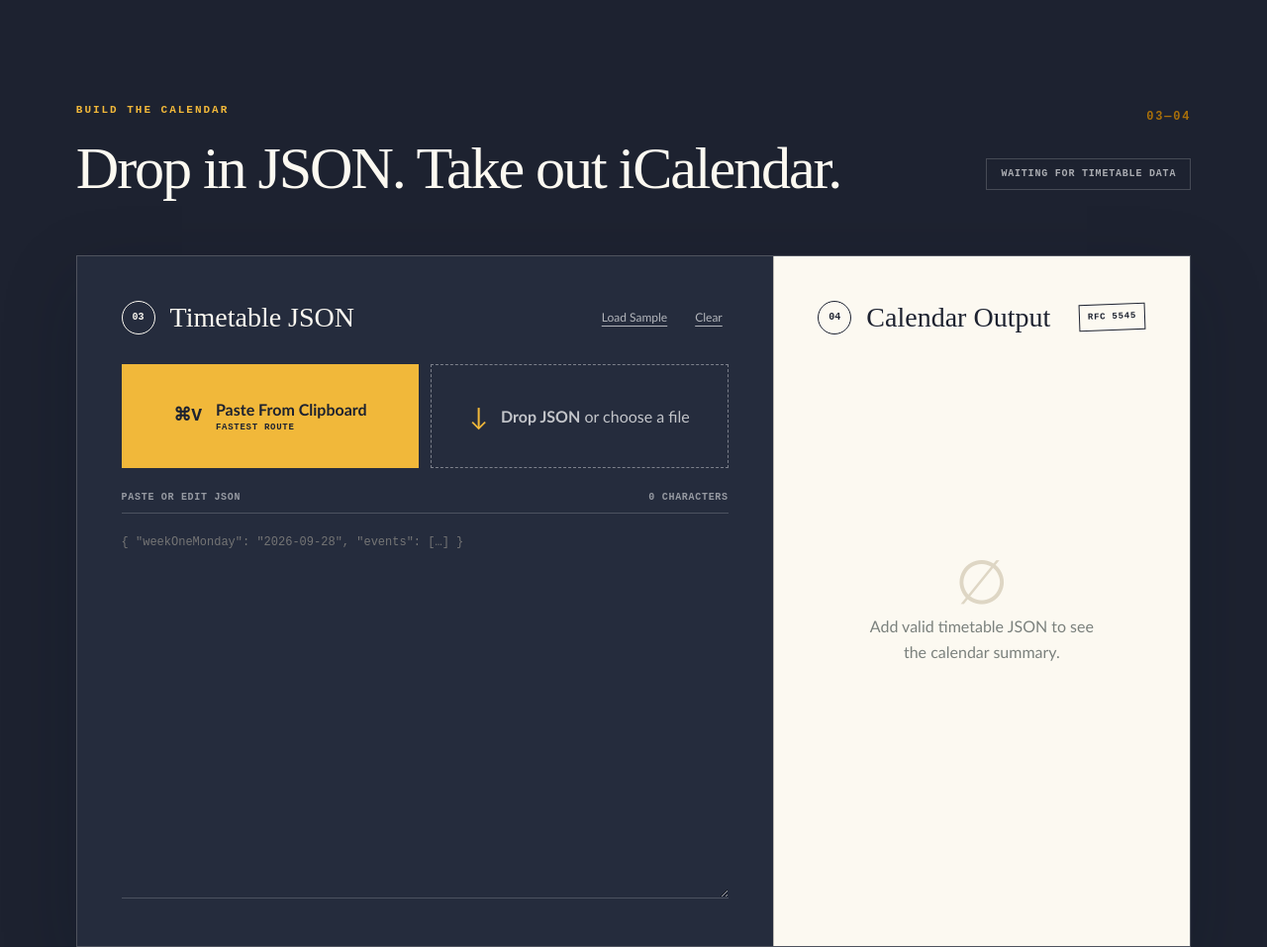
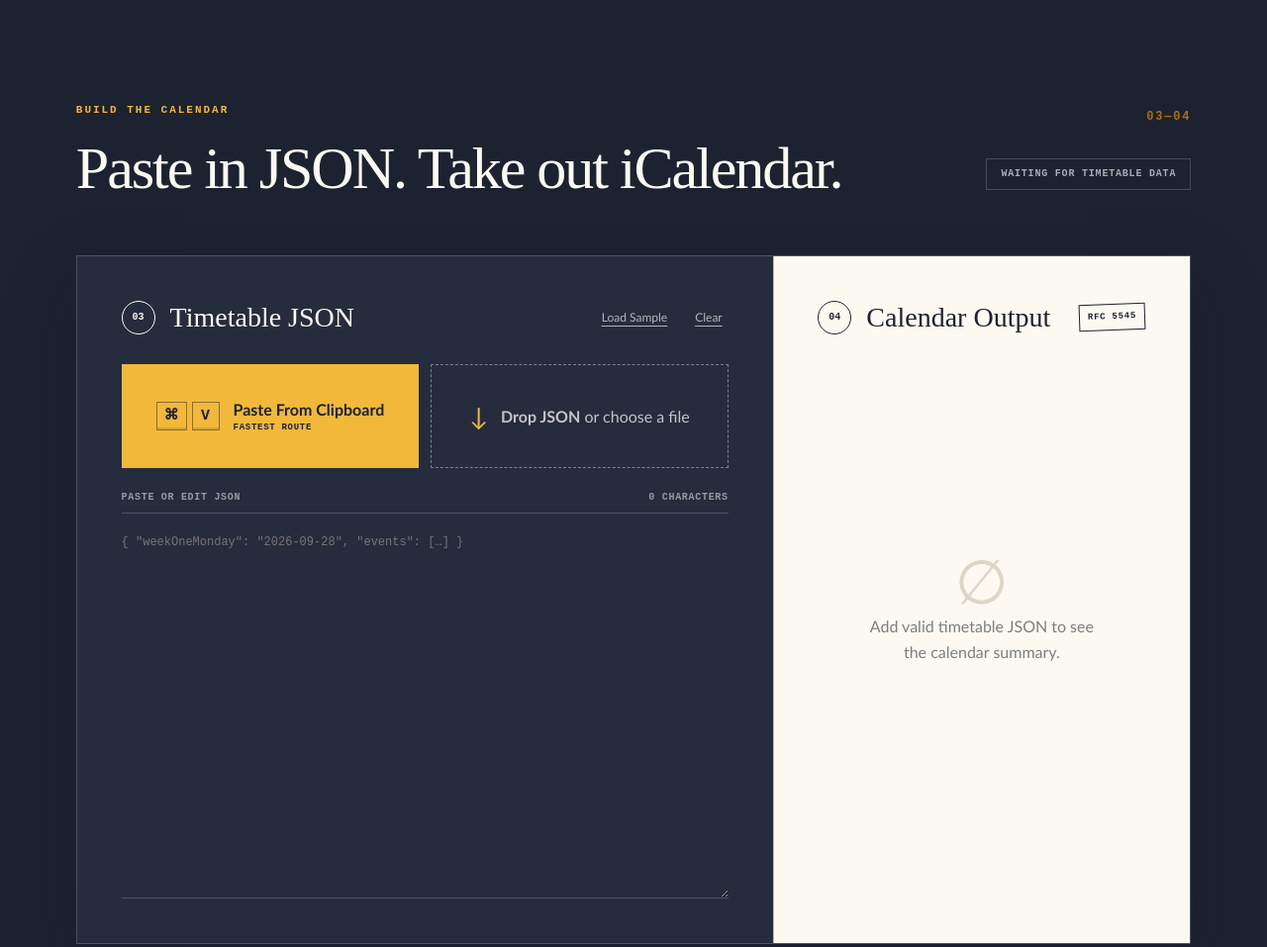
Before and after one commit to GeniusLv2006/uol-timetables, a website with bundled scripts: page index.html in a window 1280 px wide. Shown: the part 1500-2457 px from the top of the page at 99% size. Built offline with nearby package versions, Linux system fonts and the light colour scheme.

Commit message:
fix: refine JSON paste workflow layout

```diff
--- a/index.html
+++ b/index.html
@@ -44,7 +44,7 @@
           <ol>
             <li><span>01</span><strong>Save</strong><small>The extractor</small></li>
             <li><span>02</span><strong>Visit</strong><small>My Timetable</small></li>
-            <li><span>03</span><strong>Drop</strong><small>The JSON here</small></li>
+            <li><span>03</span><strong>Paste</strong><small>From clipboard</small></li>
             <li><span>04</span><strong>Export</strong><small>Your .ics file</small></li>
           </ol>
           <div class="board-status"><i></i> Runs entirely on-device</div>
@@ -109,7 +109,7 @@
         <div class="section-heading converter-heading">
           <div>
             <p class="eyebrow">Build The Calendar</p>
-            <h2>Drop in JSON. Take out iCalendar.</h2>
+            <h2>Paste in JSON. Take out iCalendar.</h2>
           </div>
           <div class="live-status" id="live-status" role="status" aria-live="polite">
             Waiting for timetable data
@@ -131,7 +131,9 @@
 
             <div class="ingest-actions">
               <button class="paste-clipboard" id="paste-clipboard" type="button">
-                <span class="paste-icon" aria-hidden="true">⌘V</span>
+                <span class="paste-icon" aria-hidden="true">
+                  <kbd>⌘</kbd><kbd>V</kbd>
+                </span>
                 <span>
                   <strong>Paste From Clipboard</strong>
                   <small>Fastest route</small>
--- a/styles.css
+++ b/styles.css
@@ -323,7 +323,11 @@ h1 {
 
 .workbench { display: grid; grid-template-columns: minmax(0, 1.25fr) minmax(350px, .75fr); border: 1px solid rgba(255,255,255,.22); box-shadow: var(--shadow); }
 .input-panel, .output-panel { min-width: 0; padding: clamp(24px, 3.5vw, 52px); }
-.input-panel { background: #252c3d; }
+.input-panel {
+  display: flex;
+  flex-direction: column;
+  background: #252c3d;
+}
 .output-panel { background: var(--paper-bright); color: var(--ink); border-left: 1px solid rgba(0,0,0,.25); }
 
 .panel-header { display: flex; align-items: center; justify-content: space-between; gap: 20px; margin-bottom: 30px; }
@@ -388,7 +392,22 @@ h1 {
   text-transform: uppercase;
 }
 
-.paste-icon { font: 700 18px/1 var(--mono); }
+.paste-icon {
+  display: inline-flex;
+  gap: 5px;
+  align-items: center;
+  flex: 0 0 auto;
+}
+
+.paste-icon kbd {
+  min-width: 28px;
+  display: grid;
+  place-items: center;
+  padding: 6px 7px;
+  border: 1px solid rgba(29,34,48,.48);
+  box-shadow: inset 0 -2px 0 rgba(29,34,48,.15);
+  font: 700 15px/1 var(--mono);
+}
 
 .drop-zone:hover, .drop-zone.dragover { background: rgba(239,184,47,.09); border-color: var(--gold); }
 .drop-zone input { position: absolute; width: 1px; height: 1px; opacity: 0; }
@@ -413,6 +432,8 @@ textarea {
   scrollbar-color: rgba(241, 184, 58, 0.7) rgba(255, 255, 255, 0.06);
   scrollbar-width: thin;
 }
+
+.input-panel > textarea { flex: 1 1 390px; }
 
 textarea::-webkit-scrollbar { width: 9px; }
 
```
